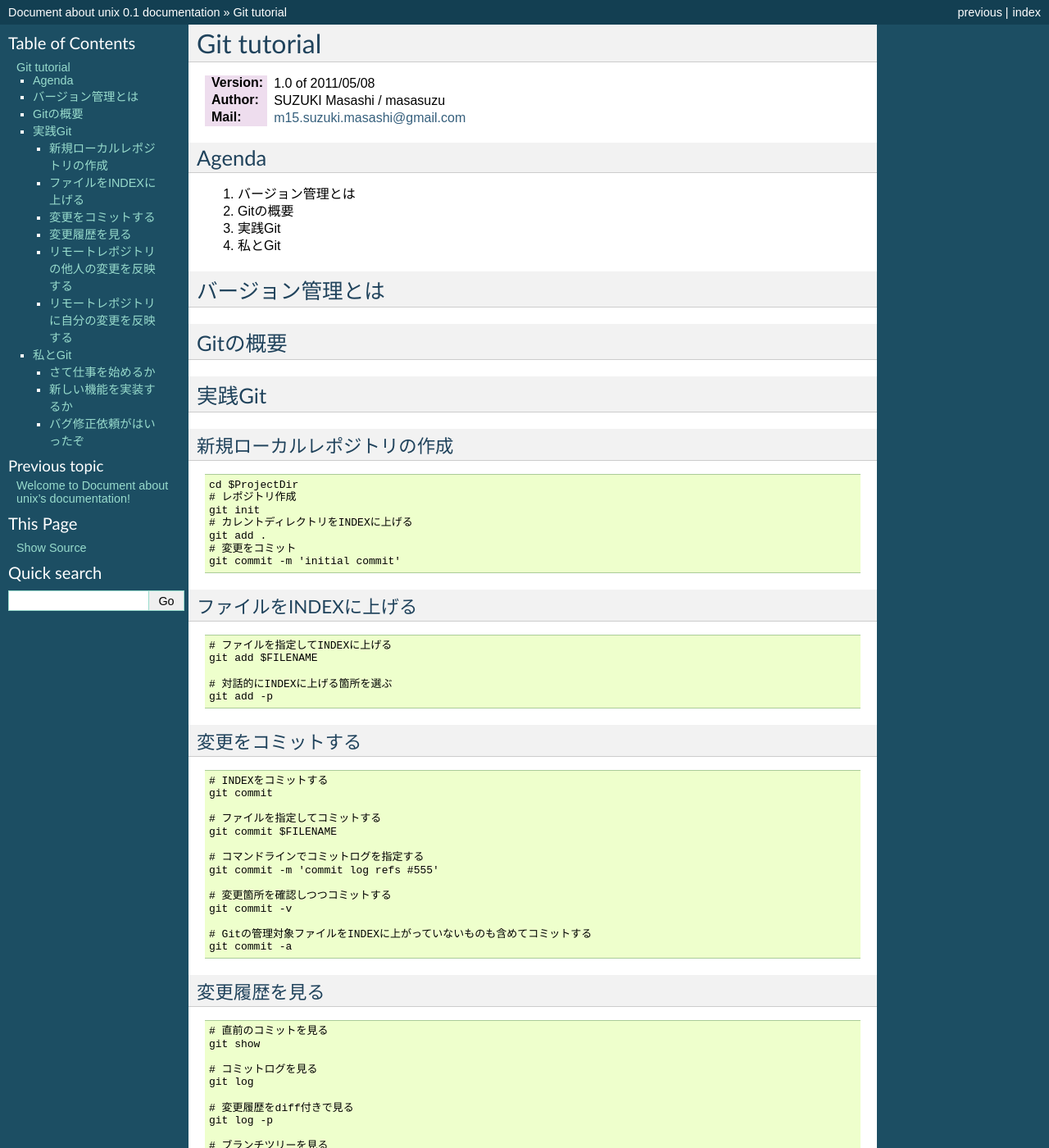
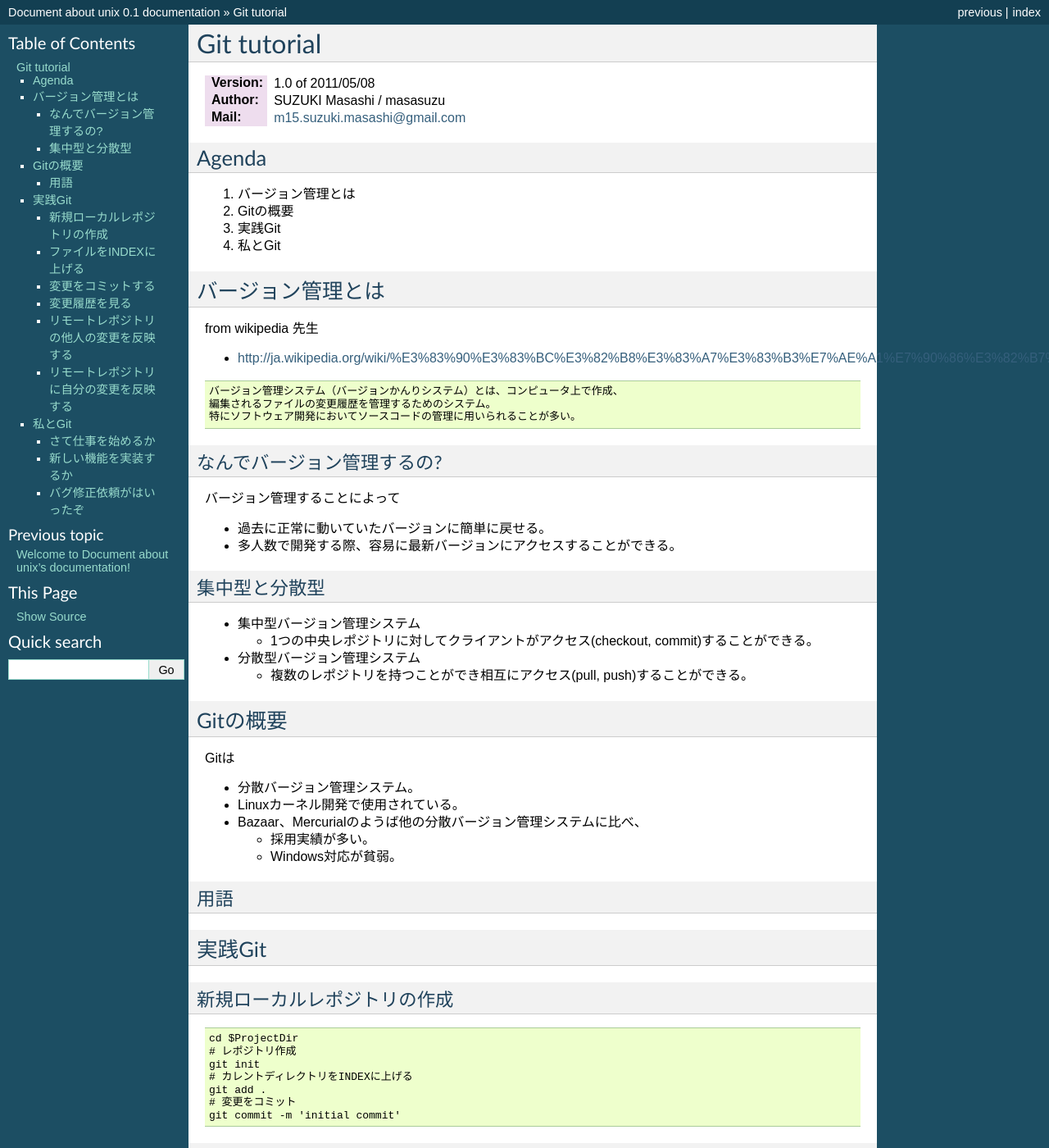
Before and after one commit to masasuzu/document, a Sphinx documentation site: the page built from unix/source/git.rst, in a window 1280 px wide and 1400 px high. Shown: the whole window at 82% size. Built offline with Sphinx 7.4.7, drawn with Linux system fonts in a browser that asks for light colours; some of the changed text lies outside the part shown.

Commit message:
バージョン管理について追加

```diff
--- a/unix/source/git.rst
+++ b/unix/source/git.rst
@@ -22,8 +22,50 @@
 バージョン管理とは
 =================================
 
+from wikipedia 先生
+
+* http://ja.wikipedia.org/wiki/%E3%83%90%E3%83%BC%E3%82%B8%E3%83%A7%E3%83%B3%E7%AE%A1%E7%90%86%E3%82%B7%E3%82%B9%E3%83%86%E3%83%A0
+
+::
+
+    バージョン管理システム（バージョンかんりシステム）とは、コンピュータ上で作成、
+    編集されるファイルの変更履歴を管理するためのシステム。
+    特にソフトウェア開発においてソースコードの管理に用いられることが多い。
+
+なんでバージョン管理するの?
+---------------------------------
+
+バージョン管理することによって
+
+* 過去に正常に動いていたバージョンに簡単に戻せる。
+* 多人数で開発する際、容易に最新バージョンにアクセスすることができる。
+
+集中型と分散型
+---------------------------------
+
+* 集中型バージョン管理システム
+
+  * 1つの中央レポジトリに対してクライアントがアクセス(checkout, commit)することができる。
+
+* 分散型バージョン管理システム
+
+  * 複数のレポジトリを持つことができ相互にアクセス(pull, push)することができる。
+
 Gitの概要
 =================================
+
+Gitは
+
+* 分散バージョン管理システム。
+* Linuxカーネル開発で使用されている。
+* Bazaar、Mercurialのようば他の分散バージョン管理システムに比べ、
+
+  * 採用実績が多い。
+  * Windows対応が貧弱。
+
+用語
+---------------------------------
+
 
 実践Git
 =================================
@@ -66,7 +108,7 @@
     git commit $FILENAME
 
     # コマンドラインでコミットログを指定する
-    git commit -m 'commit log refs #555'
+    git commit -m 'ほげほげ refs #555'
 
     # 変更箇所を確認しつつコミットする
     git commit -v
@@ -79,6 +121,12 @@
 ------------------------------------------
 
 ::
+
+    # INDEXに上がっていない、変更された管理対象ファイルを確認する
+    git status
+
+    # INDEXに上がっていない、変更された管理対象ファイルの差分を確認する
+    git diff
 
     # 直前のコミットを見る
     git show
@@ -94,6 +142,7 @@
 
     # 変更がどのコミットで入ったのかを確認する
     git blame $FILENAME
+
 
 リモートレポジトリの他人の変更を反映する
 ------------------------------------------
```
